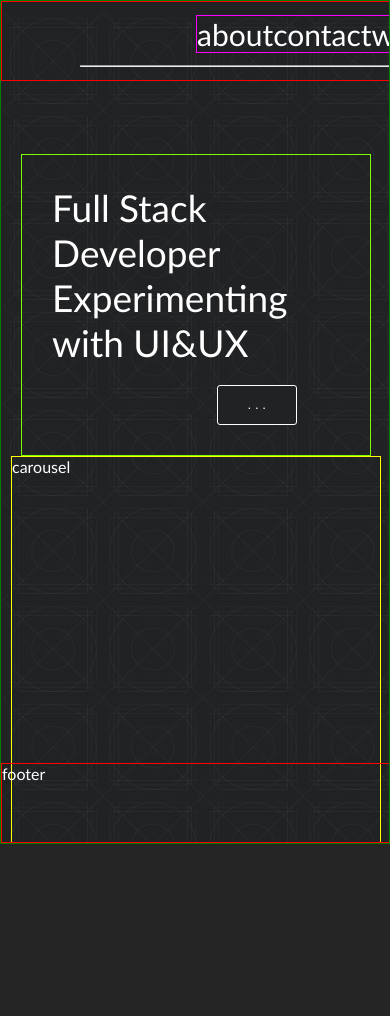
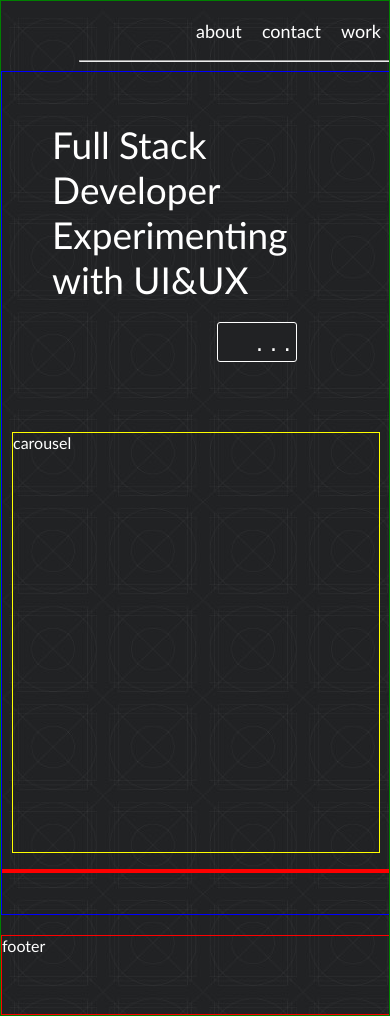
Before and after one commit to sagdish/dev-portfolio, a React (Create React App) app: page / in a window 390 px wide. Before the commit the page ends 844 px from the top, so only its background shows below. Built offline with nearby package versions, Linux system fonts and the light colour scheme.

Commit message:
fix css and responsive, ready to implement carousel and footer

```diff
--- a/src/App.css
+++ b/src/App.css
@@ -23,7 +23,7 @@
   display: flex;
   justify-content: space-evenly;
   flex-direction: column;
-  border: 1px solid red;
+  /* border: 1px solid red; */
   width: 100vw;
   height: 80px;
   position: fixed;
@@ -35,7 +35,7 @@
   flex-direction: row;
   justify-content: space-around;
   align-self: flex-end;
-  border: 1px solid magenta;
+  /* border: 1px solid magenta; */
   width: 50%;
 }
 
@@ -53,7 +53,7 @@
 
 /* content styles */
 .content {
-  /* border: 1px solid blue; */
+  border: 1px solid blue;
   margin-top: 70px;
   display: flex;
   flex-flow: row wrap;
@@ -68,7 +68,7 @@
   flex-direction: column;
   font-weight: lighter;
   font-size: 37px;
-  border: 1px solid lawngreen;
+  /* border: 1px solid lawngreen; */
   width: 40%;
   padding: 30px;
   margin: auto 20px;
@@ -78,10 +78,13 @@
   align-self: flex-end;
   width: 80px;
   height: 40px;
+  font-size: 25px;
+  text-align: end;
   border: 0.5px solid #ffffff;
   border-radius: 3px;
   background-color: #212224;
   color: #fff;
+  padding: 5px;
   margin-top: 20px;
   margin-right: 15%;
 }
@@ -91,7 +94,7 @@
   flex-direction: row;
   border: 1px solid yellow;
   width: 50%;
-  min-height: 400px;
+  /* min-height: 400px; */
   height: 90%;
 
   margin: auto 10px;
@@ -100,14 +103,32 @@
 .content-carousel_line {
   border-right: 4px solid red;
   height: 110%;
-  margin: 0 auto;
+  margin: -5px auto;
 }
 
 @media only screen and (max-width: 800px) {
+  .pages-title {
+    justify-content: space-between;
+  }
+
+  .pages-title h3 {
+    font-size: 18px;
+    padding-right: 10px;
+  }
+  .content {
+    height: 100vh;
+  }
   .content-title {
     width: 100%;
   }
   .content-carousel {
+    width: 100%;
+    height: 50%;
+  }
+  .content-carousel_line {
+    height: 4px;
+    border-right: 0;
+    border-bottom: 4px solid red;
     width: 100%;
   }
 }
```
